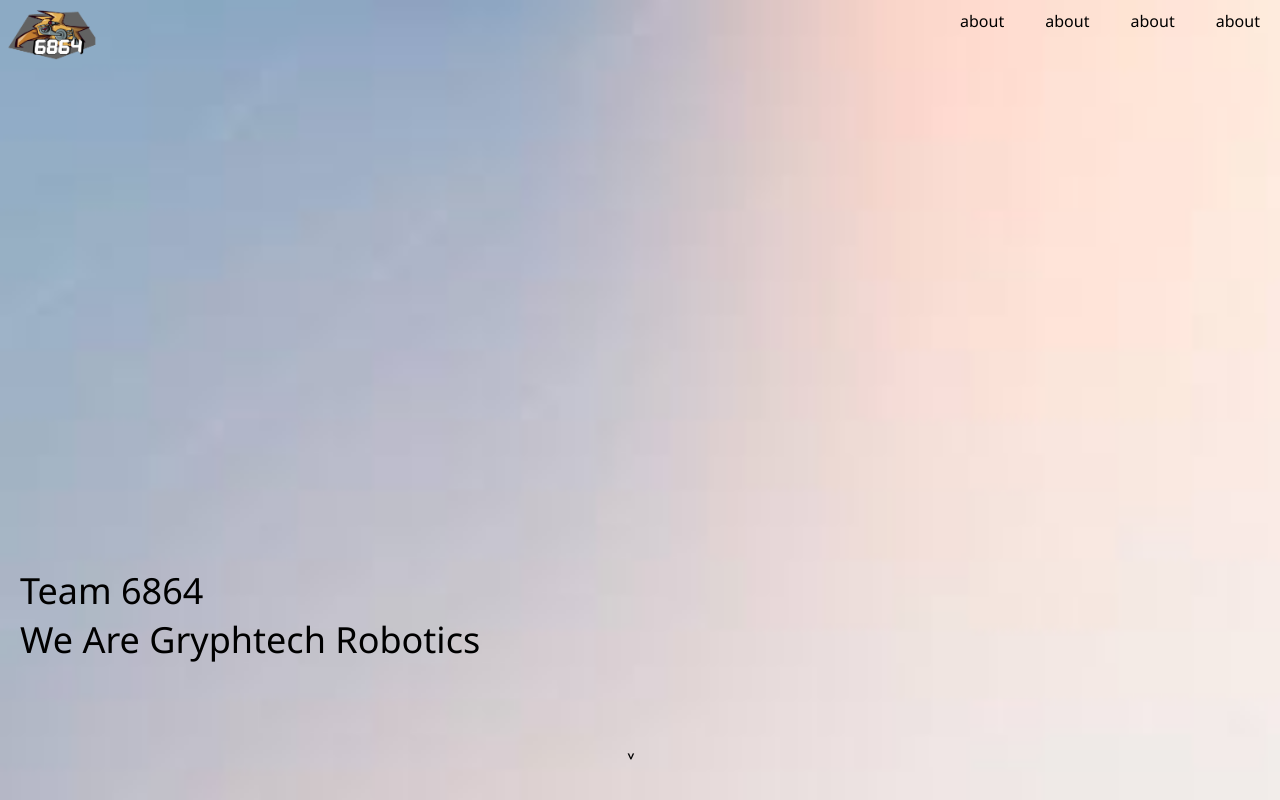
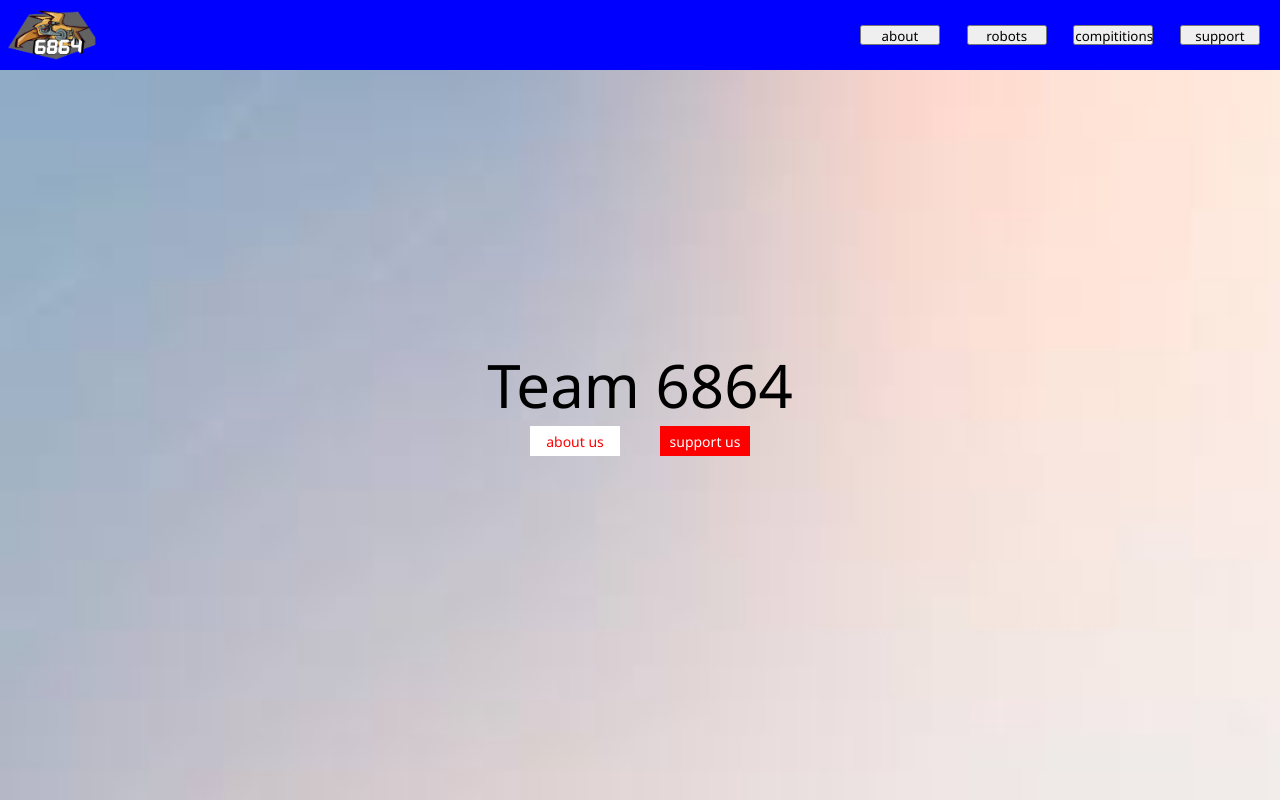
Before and after one commit to greavettey/team6864.org, a React (Create React App) app: page / in a window 1280 px wide. Shown: the top 800 px of the page. Built offline with nearby package versions, Linux system fonts and the light colour scheme.

Commit message:
want on oder compur

```diff
--- /dev/null
+++ b/src/Components/Header/Header.js
@@ -0,0 +1,18 @@
+import React from "react";
+import "../../Styles/Header/Header.css";
+
+const Header = () => {
+  return (
+    <section className="alt-header-container">
+      <img src={require("../../Images/Gryphtech logo.png")} />
+      <div className="btn-contaienr">
+        <button>about</button>
+        <button>robots</button>
+        <button>compititions</button>
+        <button>support</button>
+      </div>
+    </section>
+  );
+};
+
+export default Header;
--- /dev/null
+++ b/src/Components/HomePage/AltHomePage.js
@@ -0,0 +1,18 @@
+import React from "react";
+import "../../Styles/HomePage/AltHomePage.css";
+
+const AltHomePage = () => {
+  return (
+    <section className="alt-homepage-container">
+      <img src={require("../../Images/Test-bg-image.jfif")} />
+
+      <h1>Team 6864</h1>
+      <div className="btn-container">
+        <button>about us</button>
+        <button className="btn-red">support us</button>
+      </div>
+    </section>
+  );
+};
+
+export default AltHomePage;
--- a/src/Components/HomePage/Homepage.js
+++ b/src/Components/HomePage/Homepage.js
@@ -1,11 +1,14 @@
 import React from "react";
 import LandingPage from "./LandingPage";
 import Featured from "./Featured";
+import AltHomePage from "./AltHomePage";
+import Header from "../Header/Header";
 
 const Homepage = () => {
   return (
     <section className="home-page-container">
-      <LandingPage />
+      <Header />
+      <AltHomePage />
       <Featured />
     </section>
   );
--- /dev/null
+++ b/src/Styles/Header/Header.css
@@ -0,0 +1,29 @@
+.alt-header-container{
+    background-color: blue;
+    display: flex;
+    justify-content: space-between;
+    align-items: center;
+    position: fixed;
+    top: 0px;
+    left: 0px;
+    right: 0px;
+
+}
+
+.alt-header-container .btn-contaienr{
+    display: flex;
+    justify-content: space-between;
+    width: 400px;
+    margin-right: 20px;
+}
+
+.alt-header-container .btn-contaienr button{
+    height: 20px;
+    width: 80px;
+}
+
+
+img{
+    margin: 0px;
+    padding: 0px;
+}
--- /dev/null
+++ b/src/Styles/HomePage/AltHomePage.css
@@ -0,0 +1,47 @@
+.alt-homepage-container{
+    display: flex;
+    flex-direction: column;
+    align-items: center;
+    justify-content: center;
+    height: 100vh;
+    width: 100vw;
+
+}
+
+.alt-homepage-container img{
+    height: 100vh;
+    width: 100vw;
+    margin: 0px;
+    position:absolute;
+    z-index: -1;
+    top: 0px;
+    left: 0px;
+
+}
+
+
+.alt-homepage-container h1{
+    font-size: 60px;
+    font-weight: 400;
+}
+
+.alt-homepage-container .btn-container{
+    display: flex;
+    justify-content: space-evenly;
+    width: 300px;
+}
+
+.alt-homepage-container .btn-container button{
+    height: 30px;
+    width: 90px;
+    border: none;
+    background-color: white;
+    font-size: 14px;
+    color: red;
+
+}
+
+.alt-homepage-container .btn-container .btn-red{
+    background-color: red;
+    color: white;
+}
--- a/src/Styles/HomePage/Featured.css
+++ b/src/Styles/HomePage/Featured.css
@@ -2,7 +2,6 @@
   display: flex;
   flex-direction: column;
   align-items: center;
-  margin-top: 90vh;
   margin-bottom: 100px;
 }
 
```
